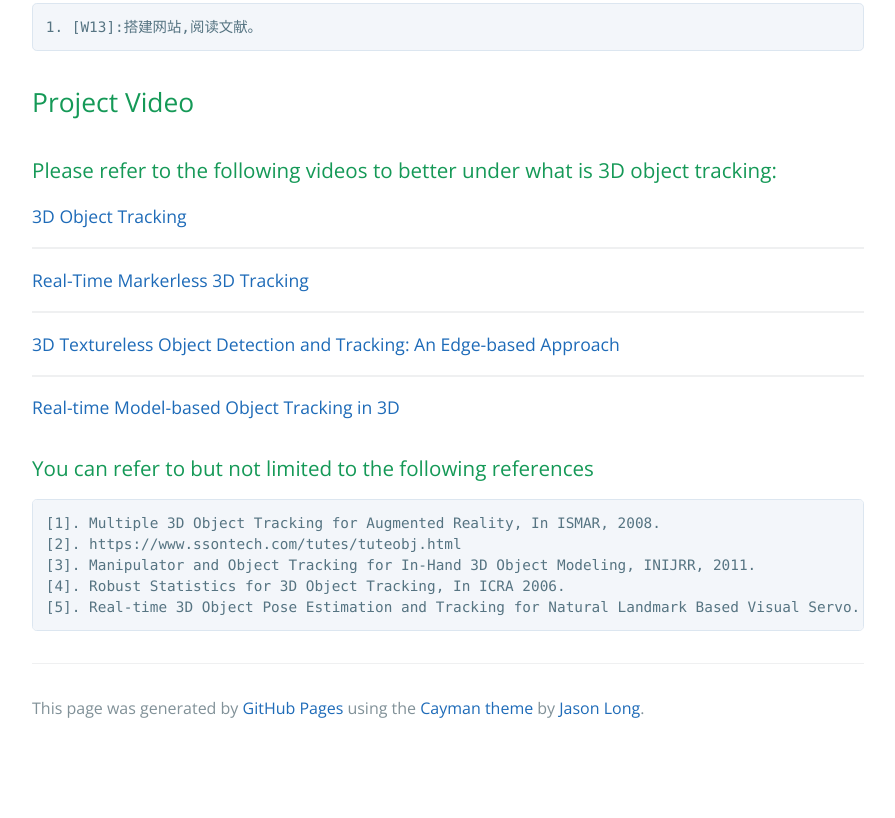
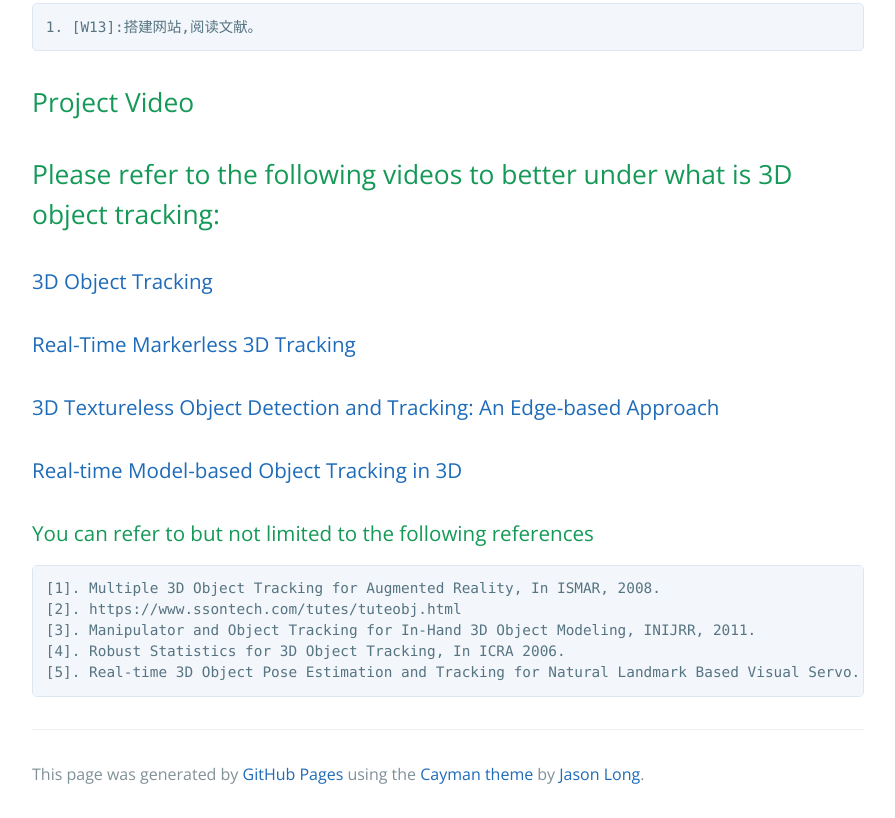
Before and after one commit to hust65536/hust65536.github.io, a plain HTML site: page index.html in a window 1280 px wide. Shown: the part 794-1612 px from the top of the page, without its empty margins (192-1087 px from the left). Before the commit the page ends 1546 px from the top, so only its background shows below. Drawn offline with nearby package versions, Linux system fonts and the light colour scheme.

Commit message:
Replace master branch with page content via GitHub

```diff
--- a/index.html
+++ b/index.html
@@ -30,22 +30,24 @@
 <h2>
 <a id="project-video" class="anchor" href="#project-video" aria-hidden="true"><span aria-hidden="true" class="octicon octicon-link"></span></a>Project Video</h2>
 
+<h2>
+<a id="please-refer-to-the-following-videos-to-better-under-what-is-3d-object-tracking" class="anchor" href="#please-refer-to-the-following-videos-to-better-under-what-is-3d-object-tracking" aria-hidden="true"><span aria-hidden="true" class="octicon octicon-link"></span></a>Please refer to the following videos to better under what is 3D object tracking:</h2>
+
 <h3>
-<a id="please-refer-to-the-following-videos-to-better-under-what-is-3d-object-tracking" class="anchor" href="#please-refer-to-the-following-videos-to-better-under-what-is-3d-object-tracking" aria-hidden="true"><span aria-hidden="true" class="octicon octicon-link"></span></a>Please refer to the following videos to better under what is 3D object tracking:</h3>
+<a id="3d-object-tracking" class="anchor" href="#3d-object-tracking" aria-hidden="true"><span aria-hidden="true" class="octicon octicon-link"></span></a><a href="https://www.youtube.com/watch?v=iOmsnQy6X8I">3D Object Tracking</a>
+</h3>
 
-<p><a href="https://www.youtube.com/watch?v=iOmsnQy6X8I">3D Object Tracking</a></p>
+<h3>
+<a id="real-time-markerless-3d-tracking" class="anchor" href="#real-time-markerless-3d-tracking" aria-hidden="true"><span aria-hidden="true" class="octicon octicon-link"></span></a><a href="https://www.youtube.com/watch?v=_Dln257k2Sc">Real-Time Markerless 3D Tracking</a>
+</h3>
 
-<hr>
+<h3>
+<a id="3d-textureless-object-detection-and-tracking-an-edge-based-approach" class="anchor" href="#3d-textureless-object-detection-and-tracking-an-edge-based-approach" aria-hidden="true"><span aria-hidden="true" class="octicon octicon-link"></span></a><a href="https://www.youtube.com/watch?v=UJtpBxdDVDU">3D Textureless Object Detection and Tracking: An Edge-based Approach</a>
+</h3>
 
-<p><a href="https://www.youtube.com/watch?v=_Dln257k2Sc">Real-Time Markerless 3D Tracking</a></p>
-
-<hr>
-
-<p><a href="https://www.youtube.com/watch?v=UJtpBxdDVDU">3D Textureless Object Detection and Tracking: An Edge-based Approach</a></p>
-
-<hr>
-
-<p><a href="https://www.youtube.com/watch?v=UqzNlcw1U7s">Real-time Model-based Object Tracking in 3D</a></p>
+<h3>
+<a id="real-time-model-based-object-tracking-in-3d" class="anchor" href="#real-time-model-based-object-tracking-in-3d" aria-hidden="true"><span aria-hidden="true" class="octicon octicon-link"></span></a><a href="https://www.youtube.com/watch?v=UqzNlcw1U7s">Real-time Model-based Object Tracking in 3D</a>
+</h3>
 
 <h3>
 <a id="you-can-refer-to-but-not-limited-to-the-following-references" class="anchor" href="#you-can-refer-to-but-not-limited-to-the-following-references" aria-hidden="true"><span aria-hidden="true" class="octicon octicon-link"></span></a>You can refer to but not limited to the following references</h3>
```
Also changed, not shown: params.json (+1 -1 lines).
